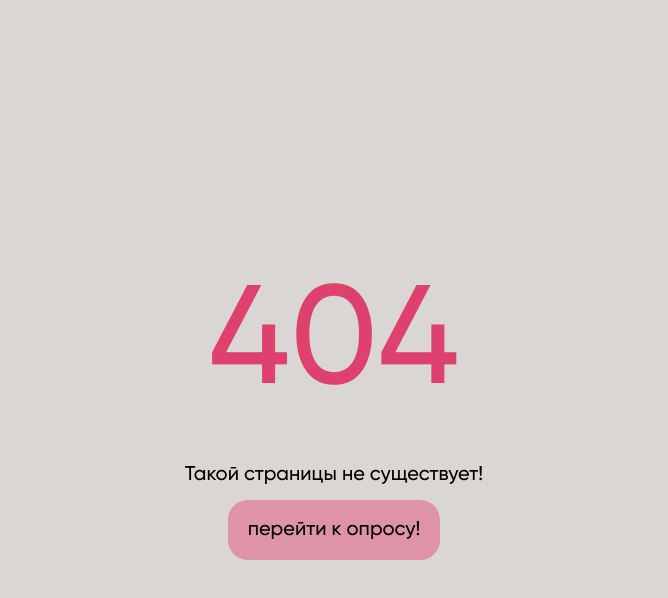
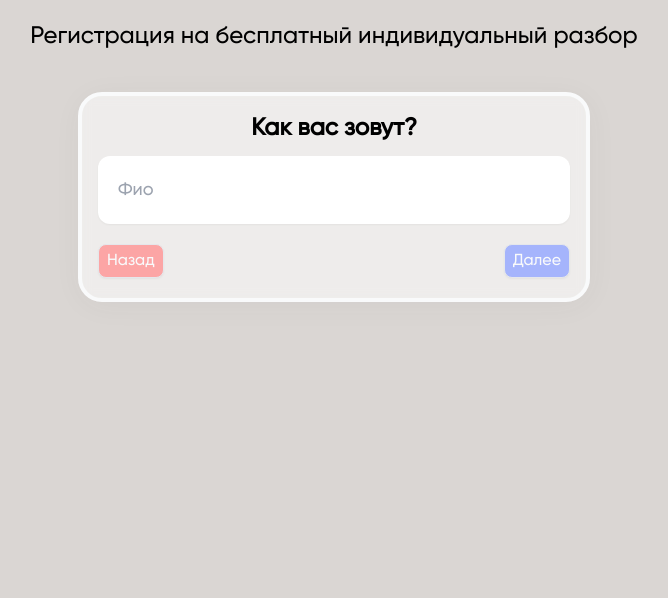
Before and after one commit to rikkaar/quiz, a React (Vite) app: page /quiz in a window 1280 px wide. Before the commit this address had no page. Shown: the top 598 px of the page, without its empty margins (306-974 px from the left). Built offline with nearby package versions, Linux system fonts and the light colour scheme.

Commit message:
- base url back to /

```diff
--- a/src/components/Navigation.jsx
+++ b/src/components/Navigation.jsx
@@ -11,7 +11,7 @@ const Navigation = observer(() => {
         if (q.position >= 1) {
             q.setPosition(q.position - 1)
         } else {
-            return navigate('/quiz/quiz/')
+            return navigate('/quiz/')
         }
     }
 
@@ -20,7 +20,7 @@ const Navigation = observer(() => {
             q.setPosition(q.position + 1)
         } else {
             console.log(user.user)
-            return navigate('/quiz/result')
+            return navigate('/result')
         }
     }
 
--- a/src/components/UI/NotFound/NotFound.jsx
+++ b/src/components/UI/NotFound/NotFound.jsx
@@ -10,7 +10,7 @@ const NotFound = () => {
             <div className={classes.error404Content}>
                 <h1 className={classes.big}>404</h1>
                 <h1>Такой страницы не существует!</h1>
-                <button className={classes.homeBtn} onClick={() => navigate('/quiz/quiz/')}>Перейти к опросу!</button>
+                <button className={classes.homeBtn} onClick={() => navigate('/quiz/')}>Перейти к опросу!</button>
             </div>
         </div>
     );
--- a/src/pages/Main.jsx
+++ b/src/pages/Main.jsx
@@ -13,7 +13,7 @@ const Main = () => {
                     <Description/>
                     {/*<h1 className="text-center mt-10 text-2xl font-bold max-w-[350px]">Сюда по хорошему сделать бы небольшое описание</h1>*/}
                     {/*<Link className={"text-highlight hover:scale-125 duration-200"} to={"quiz"}>Перейти к регистрации</Link>*/}
-                    <button className={"bg-gray-100 p-3 rounded-xl text-highlight text-lg hover:scale-125 duration-200"} onClick={() => navigate('/quiz/quiz')}>Перейти к регистрации</button>
+                    <button className={"bg-gray-100 p-3 rounded-xl text-highlight text-lg hover:scale-125 duration-200"} onClick={() => navigate('/quiz')}>Перейти к регистрации</button>
                 </div>
             </div>
         </div>
--- a/src/store/QuestionStore.jsx
+++ b/src/store/QuestionStore.jsx
@@ -92,7 +92,7 @@ export default class UserStore {
         if (q.position >= 1) {
             q.setPosition(q.position - 1)
         } else {
-            return navigate('/quiz/')
+            return navigate('/')
         }
     }
 
@@ -132,7 +132,7 @@ export default class UserStore {
                 loader.setVisible(false)
                 toast.success('Спасибо за ответ')
                 //return window.location.href = import.meta.env.VITE_REDIRECT_LINK
-                return navigate('/quiz/result')
+                return navigate('/result')
 
             } catch (e) {
                 loader.setVisible(false)
```
Also changed, not shown: src/router/index.jsx (+4 -4 lines).
